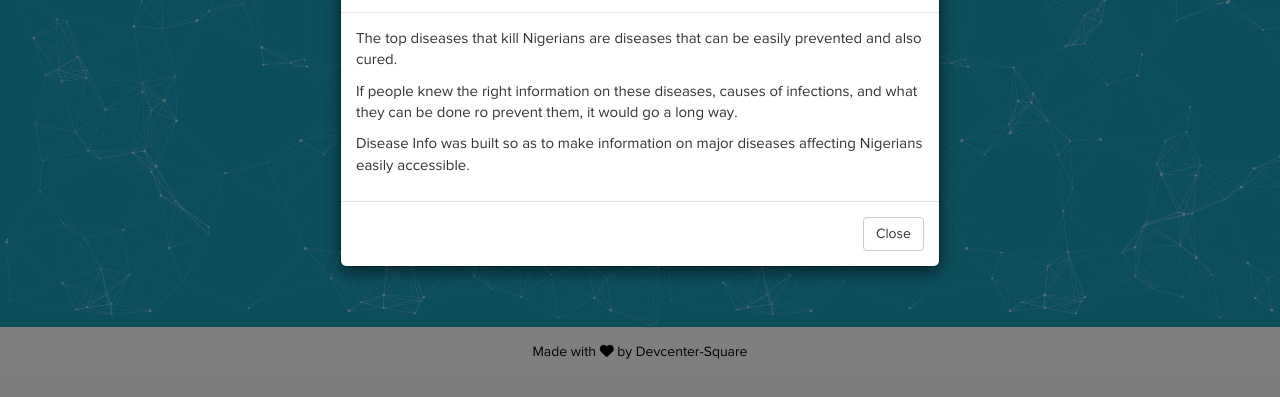
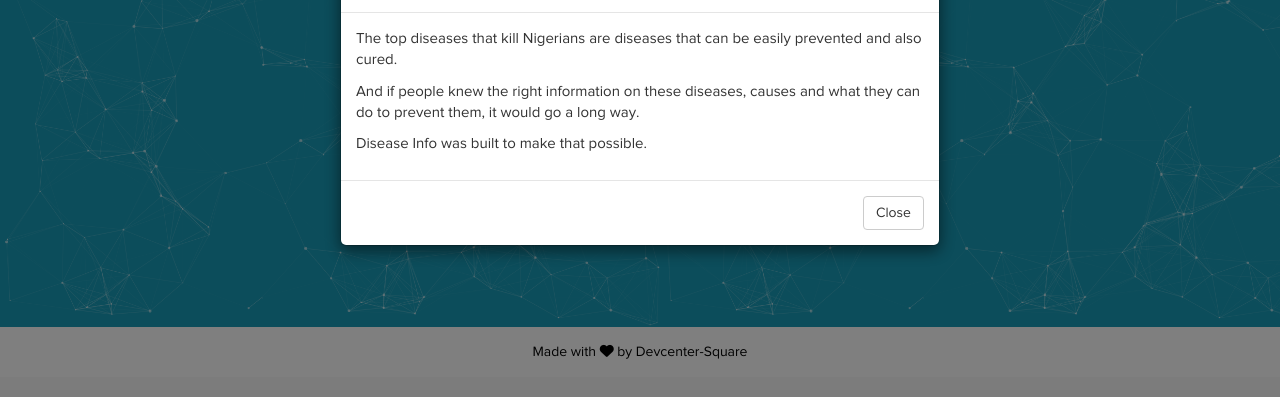
Before and after one commit to devcenter-square/disease-info-ui, a website: page client/views/index.html in a window 1280 px wide. Both pictures are taken after a click on the link "Why". Shown: the part 75-472 px from the top of the page. Drawn offline with Linux system fonts and the light colour scheme.

Commit message:
changed content in why modal

```diff
--- a/client/views/index.html
+++ b/client/views/index.html
@@ -90,8 +90,8 @@
                                 </div>
                                 <div class="modal-body">
                                     <p>The top diseases that kill Nigerians are diseases that can be easily prevented and also cured.</p>
-                                    <p>If people knew the right information on these diseases, causes of infections, and what they can be done ro prevent them, it would go a long way.</p>
-                                    <p>Disease Info was built so as to make information on major diseases affecting Nigerians easily accessible.</p>
+                                    <p>And if people knew the right information on these diseases, causes and what they can do to prevent them, it would go a long way.</p>
+                                    <p>Disease Info was built to make that possible.</p>
                                 </div>
                                 <div class="modal-footer">
                                     <button type="button" class="btn btn-default" data-dismiss="modal">Close</button>
```
